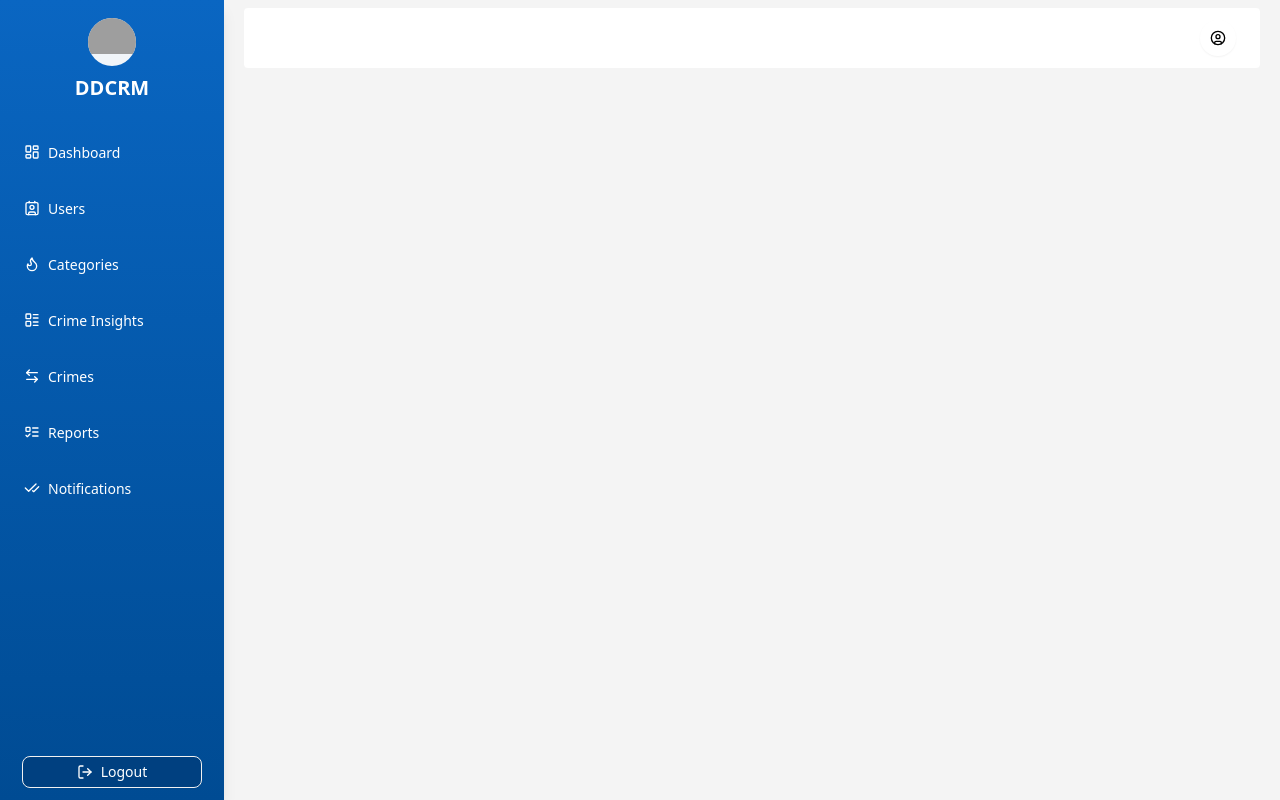
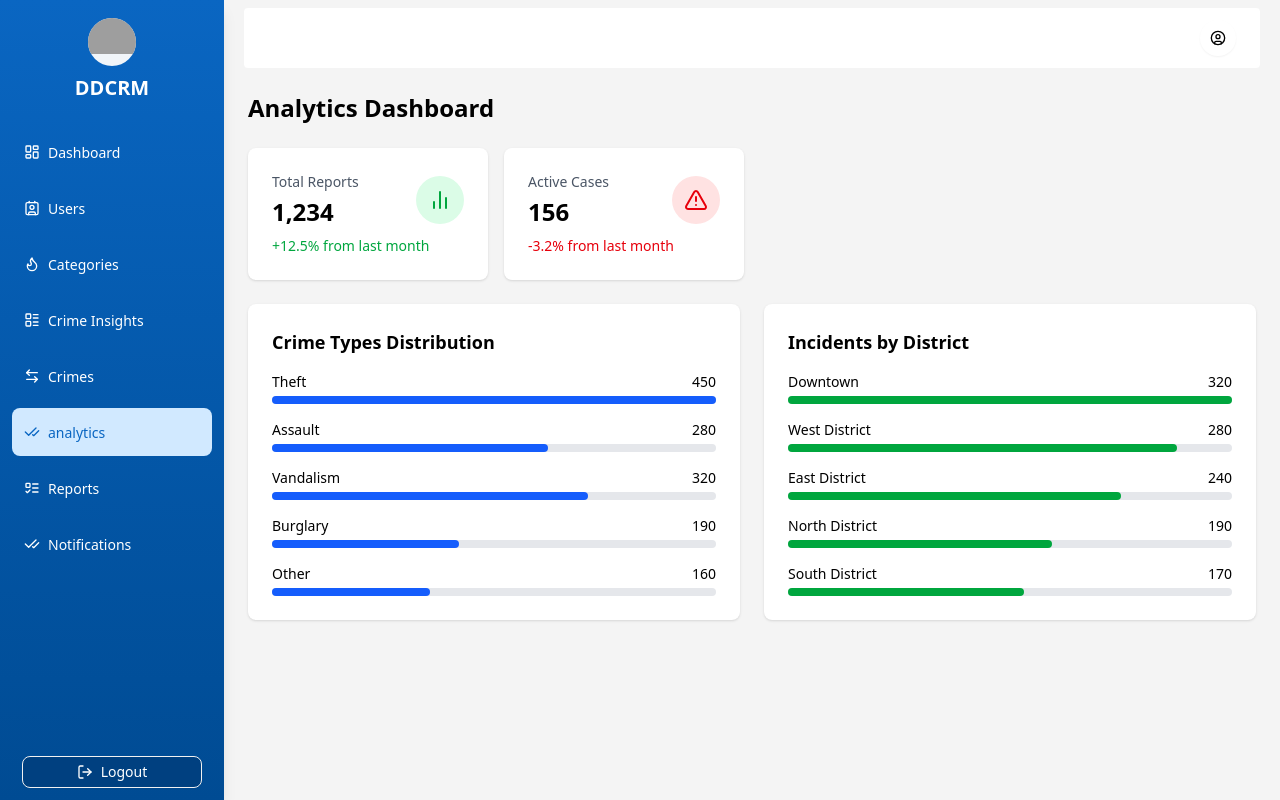
Before and after one commit to uwishema11/crime_mapping, a React (Vite) app: page /analytics in a window 1280 px wide. Built offline with nearby package versions, Linux system fonts and the light colour scheme; grey boxes are pictures that could not be loaded.

Commit message:
latest version

```diff
--- a/src/App.jsx
+++ b/src/App.jsx
@@ -1,6 +1,7 @@
 import DashboardLayout from "./components/layout/Layout";
 import { BrowserRouter, Routes, Route } from "react-router-dom";
 import Main from "./components/dashboard/Main";
+import Analytics from './components/dashboard/Analytics';
 
 import React from "react";
 
@@ -11,6 +12,7 @@ export default function App() {
         <DashboardLayout>
           <Routes>
             <Route path="/" element={<Main />} />
+            <Route path="analytics" element={<Analytics />} />
           </Routes>
         </DashboardLayout>
       </BrowserRouter>
--- /dev/null
+++ b/src/components/dashboard/Analytics.jsx
@@ -0,0 +1,120 @@
+import React from 'react';
+import { BarChart2, TrendingUp, Users, AlertTriangle, Map } from 'lucide-react';
+
+const Analytics = () => {
+    // Mock data for charts and statistics
+    const stats = [
+        {
+            title: 'Total Reports',
+            value: '1,234',
+            change: '+12.5%',
+            trend: 'up',
+            icon: BarChart2
+        },
+        {
+            title: 'Active Cases',
+            value: '156',
+            change: '-3.2%',
+            trend: 'down',
+            icon: AlertTriangle
+        },
+    ];
+
+    const crimeTypes = [
+        { type: 'Theft', count: 450 },
+        { type: 'Assault', count: 280 },
+        { type: 'Vandalism', count: 320 },
+        { type: 'Burglary', count: 190 },
+        { type: 'Other', count: 160 }
+    ];
+
+    const districts = [
+        { name: 'Downtown', incidents: 320 },
+        { name: 'West District', incidents: 280 },
+        { name: 'East District', incidents: 240 },
+        { name: 'North District', incidents: 190 },
+        { name: 'South District', incidents: 170 }
+    ];
+
+    return (
+        <div className="space-y-6">
+            <h1 className="text-2xl font-semibold">Analytics Dashboard</h1>
+
+            {/* Stats Grid */}
+            <div className="grid grid-cols-1 md:grid-cols-2 lg:grid-cols-4 gap-4">
+                {stats.map((stat, index) => {
+                    const Icon = stat.icon;
+                    return (
+                        <div key={index} className="bg-white p-6 rounded-lg shadow-sm">
+                            <div className="flex items-center justify-between">
+                                <div>
+                                    <p className="text-sm text-gray-600">{stat.title}</p>
+                                    <h3 className="text-2xl font-semibold mt-1">{stat.value}</h3>
+                                </div>
+                                <div className={`p-3 rounded-full ${stat.trend === 'up' ? 'bg-green-100' : 'bg-red-100'
+                                    }`}>
+                                    <Icon className={`w-6 h-6 ${stat.trend === 'up' ? 'text-green-600' : 'text-red-600'
+                                        }`} />
+                                </div>
+                            </div>
+                            <p className={`text-sm mt-2 ${stat.trend === 'up' ? 'text-green-600' : 'text-red-600'
+                                }`}>
+                                {stat.change} from last month
+                            </p>
+                        </div>
+                    );
+                })}
+            </div>
+
+            <div className="grid grid-cols-1 lg:grid-cols-2 gap-6">
+                {/* Crime Types Chart */}
+                <div className="bg-white p-6 rounded-lg shadow-sm">
+                    <h2 className="text-lg font-semibold mb-4">Crime Types Distribution</h2>
+                    <div className="space-y-4">
+                        {crimeTypes.map((crime, index) => (
+                            <div key={index}>
+                                <div className="flex justify-between text-sm mb-1">
+                                    <span>{crime.type}</span>
+                                    <span className="font-medium">{crime.count}</span>
+                                </div>
+                                <div className="w-full bg-gray-200 rounded-full h-2">
+                                    <div
+                                        className="bg-blue-600 h-2 rounded-full"
+                                        style={{
+                                            width: `${(crime.count / Math.max(...crimeTypes.map(c => c.count))) * 100}%`
+                                        }}
+                                    ></div>
+                                </div>
+                            </div>
+                        ))}
+                    </div>
+                </div>
+
+                {/* Districts Chart */}
+                <div className="bg-white p-6 rounded-lg shadow-sm">
+                    <h2 className="text-lg font-semibold mb-4">Incidents by District</h2>
+                    <div className="space-y-4">
+                        {districts.map((district, index) => (
+                            <div key={index}>
+                                <div className="flex justify-between text-sm mb-1">
+                                    <span>{district.name}</span>
+                                    <span className="font-medium">{district.incidents}</span>
+                                </div>
+                                <div className="w-full bg-gray-200 rounded-full h-2">
+                                    <div
+                                        className="bg-green-600 h-2 rounded-full"
+                                        style={{
+                                            width: `${(district.incidents / Math.max(...districts.map(d => d.incidents))) * 100}%`
+                                        }}
+                                    ></div>
+                                </div>
+                            </div>
+                        ))}
+                    </div>
+                </div>
+            </div>
+        </div>
+    );
+};
+
+export default Analytics;
--- a/src/components/layout/MenuData.jsx
+++ b/src/components/layout/MenuData.jsx
@@ -14,6 +14,7 @@ export const LeftSideMenuData = [
     icons: <LayoutDashboard size={16} />,
     type: ["admin", "manager", "member"],
   },
+
   {
     name: "Users",
     link: "/users",
@@ -39,6 +40,12 @@ export const LeftSideMenuData = [
     type: ["admin", "manager"],
   },
   {
+    name: "analytics",
+    link: "/analytics",
+    icons: <CheckCheck size={16} />,
+    type: ["admin", "manager"],
+  },
+  {
     name: "Reports",
     link: "/reports",
     icons: <ListTodo size={16} />,
```
Also changed, not shown: 1 other file (tests, documents, lock files or other folders).
